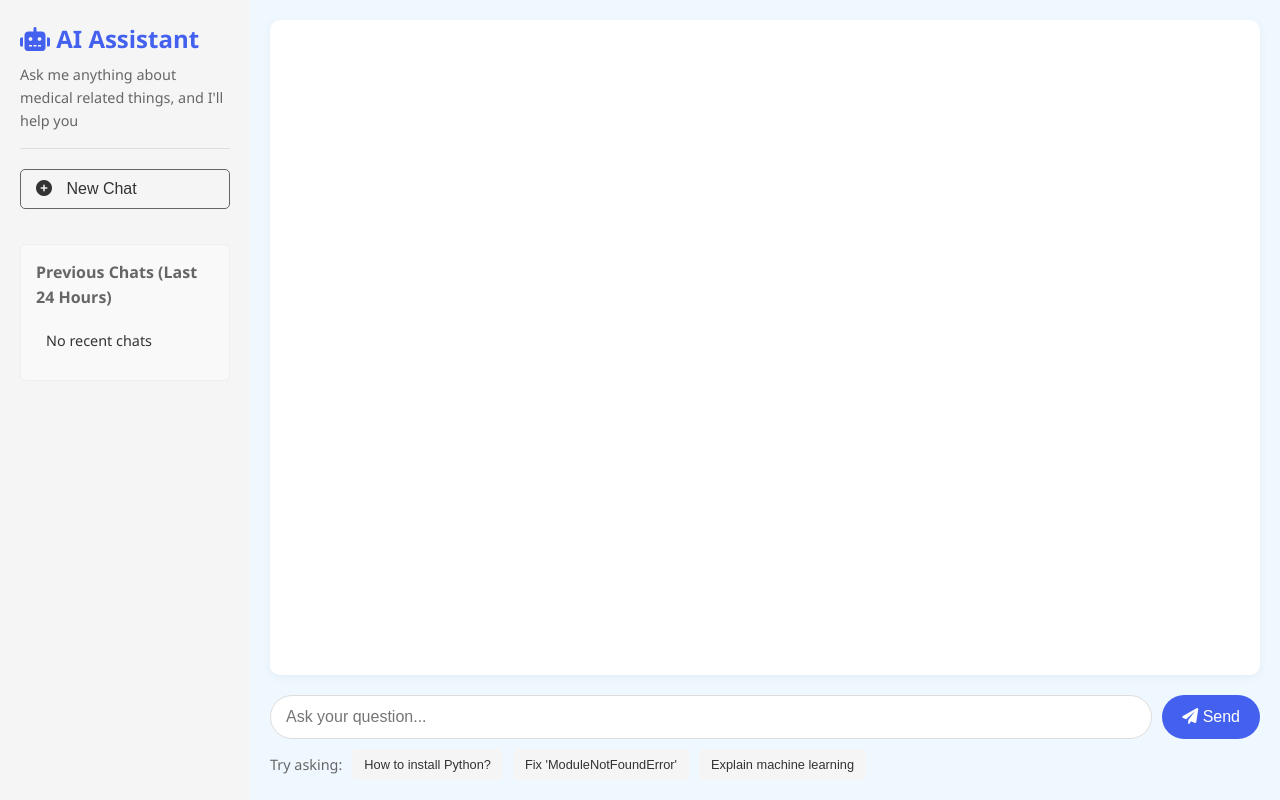
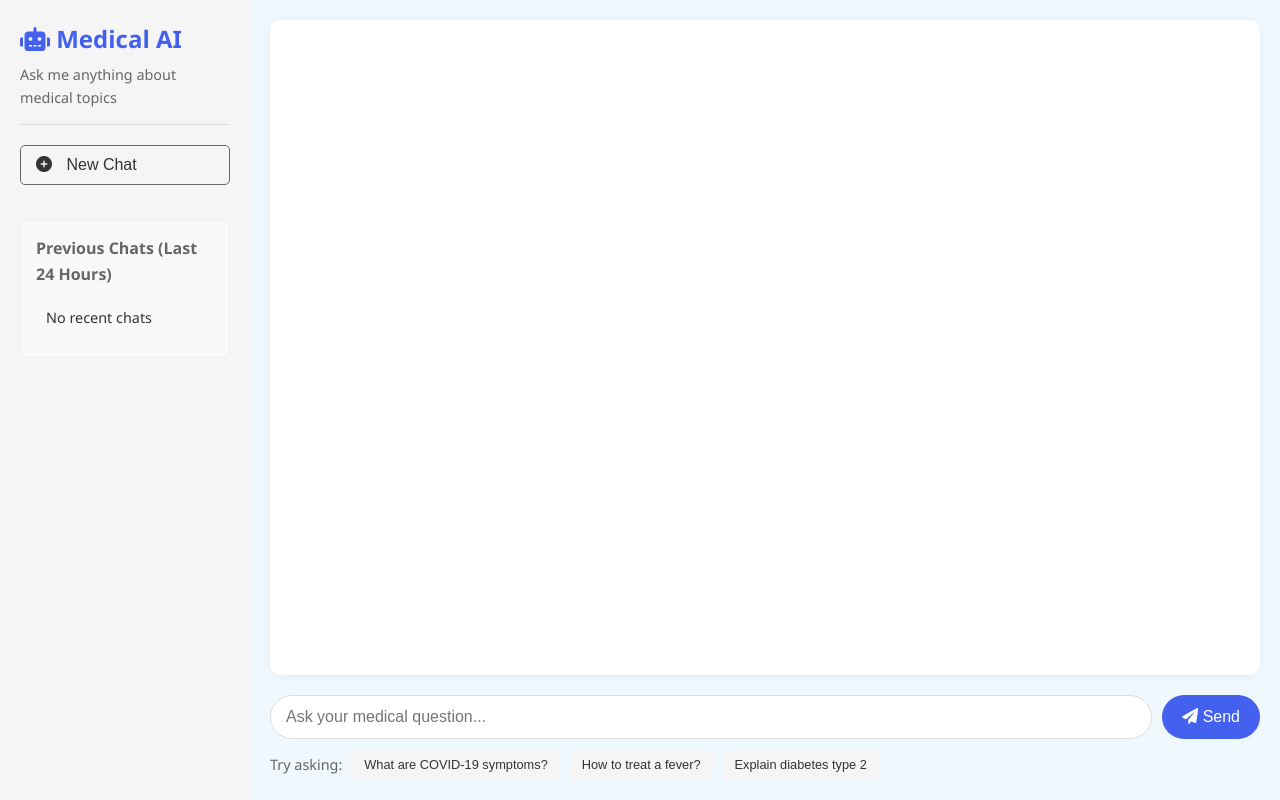
Before and after one commit to lavanya1309/bot-ai, a Flask app: page / in a window 1280 px wide. Run offline with Flask 2, Linux system fonts and the light colour scheme; data that the repository does not hold is empty.

Commit message:
Update index.html

```diff
--- a/templates/index.html
+++ b/templates/index.html
@@ -3,7 +3,7 @@
 <head>
     <meta charset="UTF-8">
     <meta name="viewport" content="width=device-width, initial-scale=1.0">
-    <title>DeepSeek-like AI Assistant</title>
+    <title>Medical AI Assistant</title>
     <link rel="stylesheet" href="/static/css/style.css">
     <link rel="stylesheet" href="https://cdnjs.cloudflare.com/ajax/libs/font-awesome/6.0.0/css/all.min.css">
     <link rel="stylesheet" href="https://cdnjs.cloudflare.com/ajax/libs/highlight.js/11.7.0/styles/github.min.css">
@@ -12,8 +12,8 @@
     <div class="app-container">
         <div class="left-sidebar">
             <header class="app-header-left">
-                <h1><i class="fas fa-robot"></i> AI Assistant</h1>
-                <p class="subtitle">Ask me anything about medical related things, and I'll help you</p>
+                <h1><i class="fas fa-robot"></i> Medical AI</h1>
+                <p class="subtitle">Ask me anything about medical topics</p>
             </header>
             <button id="newChatBtn" class="new-chat-button">
                 <i class="fas fa-plus-circle"></i> New Chat
@@ -37,30 +37,30 @@
         <div class="chat-area">
             <div class="chat-container" id="chatContainer">
                 {% for item in conversation %}
-                    <div class="message {% if item.is_error %}error{% endif %}">
+                    <div class="message">
                         <div class="user-message">
-                            <div class="avatar"><i class="fas fa-user"></i></div>
-                            <div class="content">{{ item.query|safe }}</div>
+                            <div class="message-content">{{ item.query|safe }}</div>
                         </div>
+                    </div>
+                    <div class="message">
                         <div class="ai-message">
-                            <div class="avatar"><i class="fas fa-robot"></i></div>
-                            <div class="content">{{ item.response|safe }}</div>
+                            <div class="message-content">{{ item.response|safe }}</div>
                         </div>
                     </div>
                 {% endfor %}
             </div>
             <form id="queryForm" class="query-form">
                 <div class="input-group">
-                    <input type="text" id="queryInput" placeholder="Ask your question..." required>
+                    <input type="text" id="queryInput" placeholder="Ask your medical question..." required>
                     <button type="submit" id="submitBtn">
                         <i class="fas fa-paper-plane"></i> Send
                     </button>
                 </div>
                 <div class="suggestions">
                     <span>Try asking:</span>
-                    <button type="button" class="suggestion-btn">How to install Python?</button>
-                    <button type="button" class="suggestion-btn">Fix 'ModuleNotFoundError'</button>
-                    <button type="button" class="suggestion-btn">Explain machine learning</button>
+                    <button type="button" class="suggestion-btn">What are COVID-19 symptoms?</button>
+                    <button type="button" class="suggestion-btn">How to treat a fever?</button>
+                    <button type="button" class="suggestion-btn">Explain diabetes type 2</button>
                 </div>
             </form>
         </div>
```
